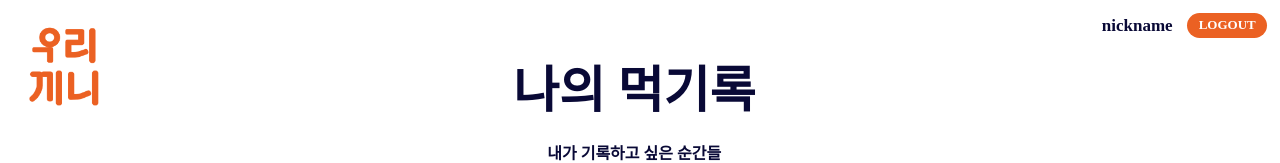
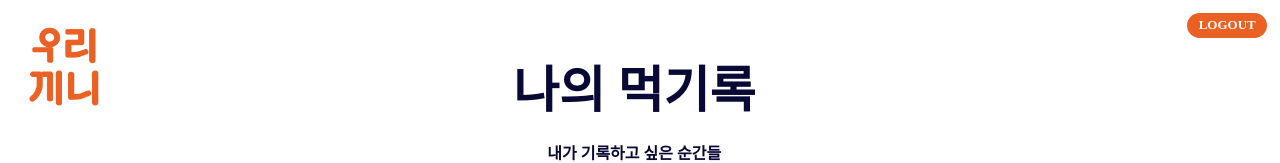
Before and after one commit to PrimeJin/woorikkini, a React (Create React App) app in the folder frontend/: page /mypage in a window 1280 px wide. Shown: the top 163 px of the page. Built offline with nearby package versions, Linux system fonts and the light colour scheme; no server answers; a web font is replaced by a local one.

Commit message:
[S08P12A804-167] FE/Feat: Edit mypage functions

```diff
--- a/frontend/src/components/Navbar.js
+++ b/frontend/src/components/Navbar.js
@@ -1,8 +1,15 @@
 import React, { useState } from 'react';
+import { useSelector } from 'react-redux';
 import { useNavigate } from 'react-router-dom';
 import './Navbar.css';
 
+// import { LogoutPage } from '../pages/LogoutPage';
+
 function Nav() {
+  // store에서 현재 로그인한 사용자의 userId 가져오기
+  const nickname = useSelector((state) => state.user.nickname);
+
+  // useState를 사용하여 open상태를 변경한다. (open일때 true로 만들어 열리는 방식)
   const [toggleMenu, setToggleMenu] = useState(false);
   const [toggleBar, setToggleBar] = useState(true);
   const navigate = useNavigate();
@@ -28,6 +35,7 @@ function Nav() {
   };
 
   const logOut = () => {
+    navigate('/user/logout');
     alert('로그아웃 되었습니다.');
   };
 
@@ -35,7 +43,7 @@ function Nav() {
     <nav>
       <div className="navbar" onClick={toggleChange}>
         <div style={{ width: 100 }}>
-          <text style={{ fontSize: 17 }}>nickname</text>
+          <text style={{ fontSize: 17 }}>{nickname}</text>
         </div>
         {toggleMenu && (
           <div mode="horizontal" onClick={onMenuClick} className="toggle-menu">
--- a/frontend/src/components/buttons/GoogleButton.js
+++ b/frontend/src/components/buttons/GoogleButton.js
@@ -1,6 +1,5 @@
 import React from 'react';
-import { GoogleNewLogin } from '../api/GoogleNewLogin';
-import { GOOGLE_AUTH_URL } from '../data/OAuth';
+import { GoogleNewLogin } from '../../api/GoogleNewLogin';
 
 const GoogleButton = () => {
   return (
--- a/frontend/src/components/buttons/KakaoButton.js
+++ b/frontend/src/components/buttons/KakaoButton.js
@@ -1,8 +1,7 @@
 //딱히 이럴 이유까진 없지만 코드의 간결화를 위해 로그인버튼 컴포넌트 분리
 //버튼 스타일을 디자인하고 싶다면 여기서 따로 관리해주면 더 좋다
 import React from 'react';
-import { KAKAO_AUTH_URL } from '../data/OAuth';
-import { KakaoNewLogin } from '../api/KakaoNewLogin';
+import { KakaoNewLogin } from '../../api/KakaoNewLogin';
 import './Button.css';
 
 const KakaoButton = () => {
--- a/frontend/src/components/buttons/NaverButton.js
+++ b/frontend/src/components/buttons/NaverButton.js
@@ -1,8 +1,7 @@
 //딱히 이럴 이유까진 없지만 코드의 간결화를 위해 로그인버튼 컴포넌트 분리
 //버튼 스타일을 디자인하고 싶다면 여기서 따로 관리해주면 더 좋다
 import React from 'react';
-import { NaverNewLogin } from '../api/NaverNewLogin';
-import { NAVER_AUTH_URL } from '../data/OAuth';
+import { NaverNewLogin } from '../../api/NaverNewLogin';
 import './Button.css';
 
 const NaverButton = () => {
--- a/frontend/src/components/mypage/CardContainer.js
+++ b/frontend/src/components/mypage/CardContainer.js
@@ -60,7 +60,7 @@ const SwiperContainer = () => {
     axios
       .delete(`http://.../memory/${id}`, {
         data: {
-          id,
+          memoryId: id,
         },
       })
       .then(() => {
--- a/frontend/src/components/mypage/CreateCard.js
+++ b/frontend/src/components/mypage/CreateCard.js
@@ -1,9 +1,13 @@
 import React, { useRef, useState } from 'react';
+import { useSelector } from 'react-redux';
 import './CreateCard.css';
 import axios from 'axios';
 import Modal from '../Modal';
 
 function CreateCard() {
+  // store에서 현재 로그인한 사용자의 userId 가져오기
+  const userId = useSelector((state) => state.user.id);
+
   // useState를 사용하여 open상태를 변경한다. (open일때 true로 만들어 열리는 방식)
   const [modalOpen, setModalOpen] = useState(false);
 
@@ -56,6 +60,7 @@ function CreateCard() {
     axios
       .post('http:// /memory', {
         data: {
+          userId: userId,
           memoryImgFile: fileData,
           memoryTitle: titleData,
           memoryContent: contentData,
--- a/frontend/src/pages/LoginPage.js
+++ b/frontend/src/pages/LoginPage.js
@@ -15,9 +15,9 @@ import { Link } from 'react-router-dom';
 import { loginUser } from '../api/Users';
 import { SET_TOKEN } from '../store/Auth';
 
-import KakaoButton from '../component/KakaoButton';
-import NaverButton from '../component/NaverButton';
-import GoogleButton from '../component/GoogleButton';
+import KakaoButton from '../components/buttons/KakaoButton';
+import NaverButton from '../components/buttons/NaverButton';
+import GoogleButton from '../components/buttons/GoogleButton';
 import logo from '../assets/우리끼니로고.png';
 import '../styles/LoginPage.css';
 
```
Also changed, not shown: 2 other files (tests, documents, lock files or other folders).
